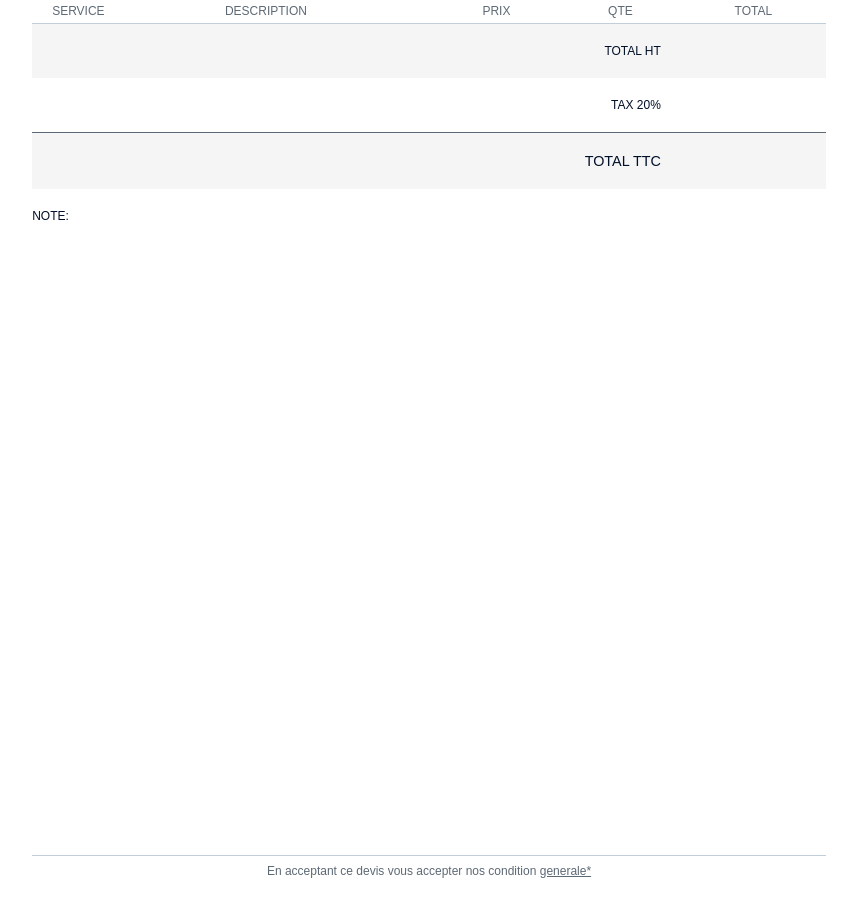
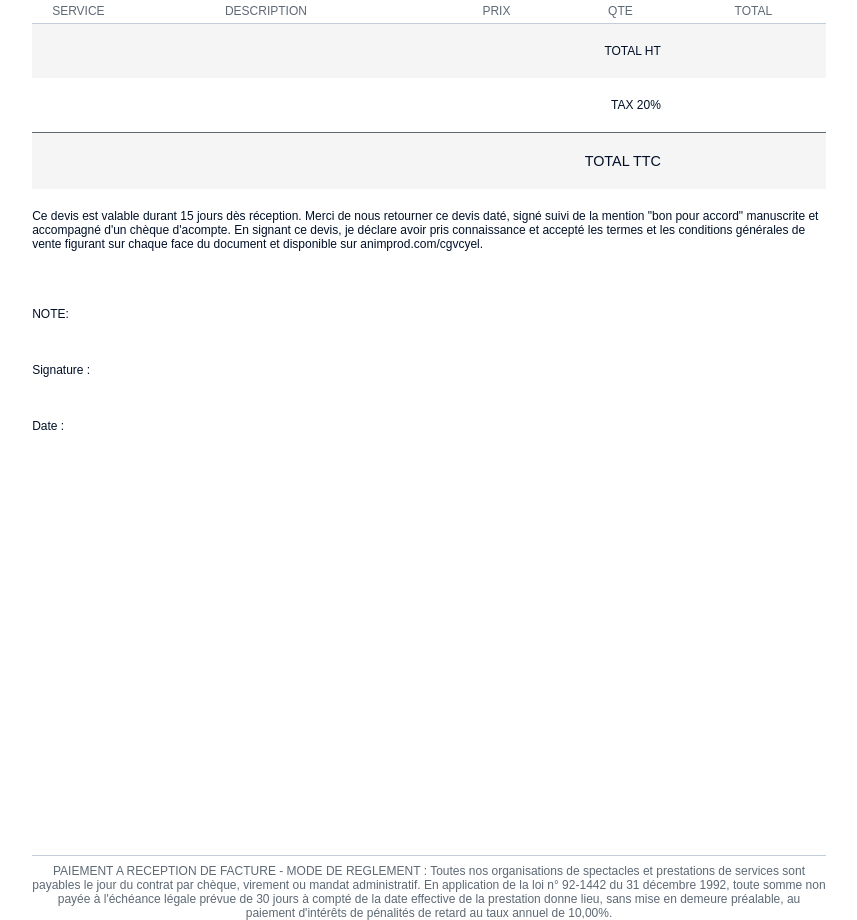
Before and after one commit to enzoviana/invoice-live, a Django app: template templates/invoice/pdf-template.html in a window 1280 px wide. Shown: the part 221-1141 px from the top of the page, without its empty margins (211-1068 px from the left). Before the commit the page ends 1099 px from the top, so only its background shows below. Run offline with Django 4.2, Linux system fonts and the light colour scheme; the template is opened without the code that fills it, so the values that code supplies are empty; some libraries are stand-ins or nearby versions.

Commit message:
Update pdf-template.html

```diff
--- a/templates/invoice/pdf-template.html
+++ b/templates/invoice/pdf-template.html
@@ -198,13 +198,37 @@ footer {
           </tr>
         </tbody>
       </table>
+      <div>
+        Ce devis est valable durant 15 jours dès réception. Merci de nous retourner ce devis daté, signé suivi de la mention "bon pour accord" manuscrite et accompagné d'un chèque d'acompte.
+        En signant ce devis, je déclare avoir pris connaissance et accepté les termes et les conditions générales de vente figurant sur chaque face du document et disponible sur animprod.com/cgvcyel.
+      </div>
+      <br>
+      <br>
+      <br>
+      <br>
       <div id="notices">
         <div>NOTE:</div>
         <div class="notice">{{invoice.notes}}</div>
+        <br>
+        <br>
+        <br>
+      </div>
+      <div style=" top: -100px;">
+              <div>
+                Signature :
+              </div>
+              <br>
+                <br>
+                <br>
+              <div>
+                Date :
+              </div>
       </div>
     </main>
     <footer>
-      En acceptant ce devis vous accepter nos condition <a>generale*</a>
+      PAIEMENT A RECEPTION DE FACTURE ‐ MODE DE REGLEMENT : Toutes nos organisations de spectacles
+et prestations de services sont payables le jour du contrat par chèque, virement ou mandat administratif.
+En application de la loi n° 92‐1442 du 31 décembre 1992, toute somme non payée à l'échéance légale prévue de 30 jours à compté de la date effective de la prestation donne lieu, sans mise en demeure préalable, au paiement d'intérêts de pénalités de retard au taux annuel de 10,00%.
     </footer>
   </body>
 </html>
```
